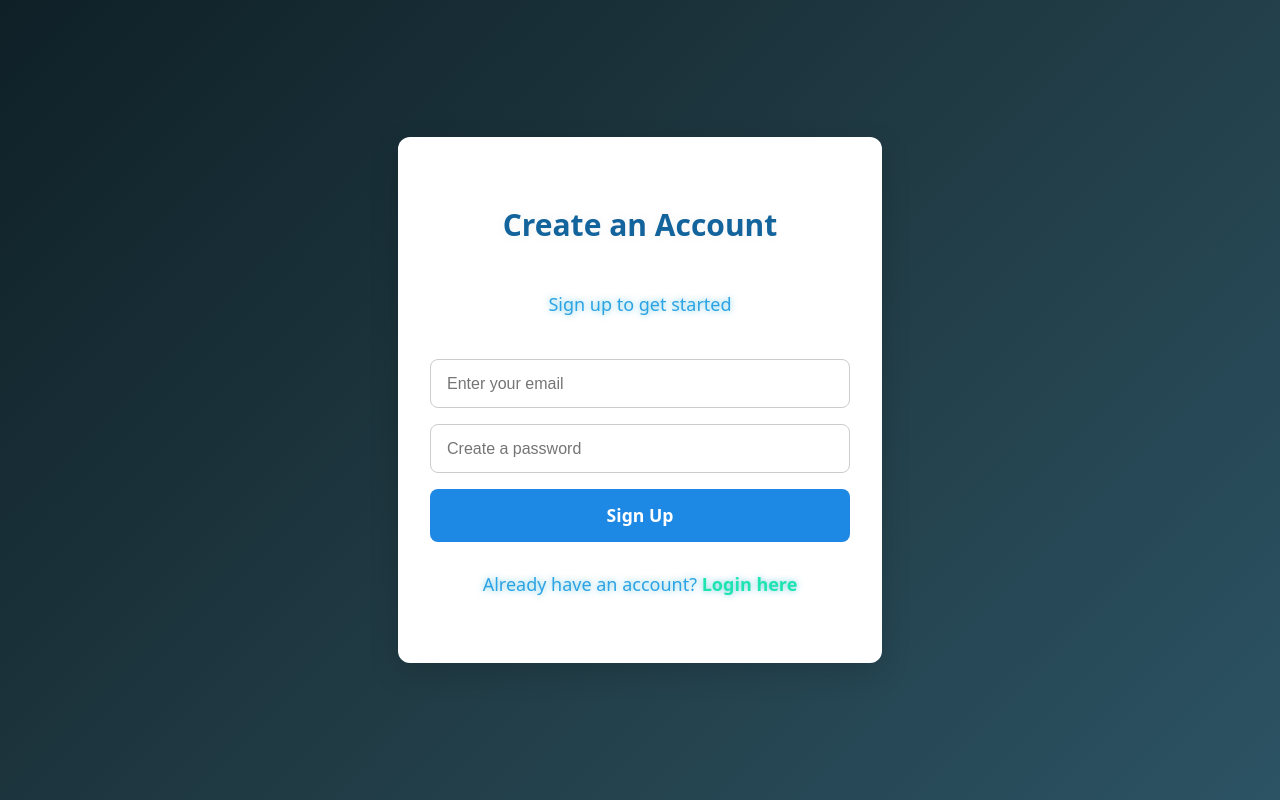
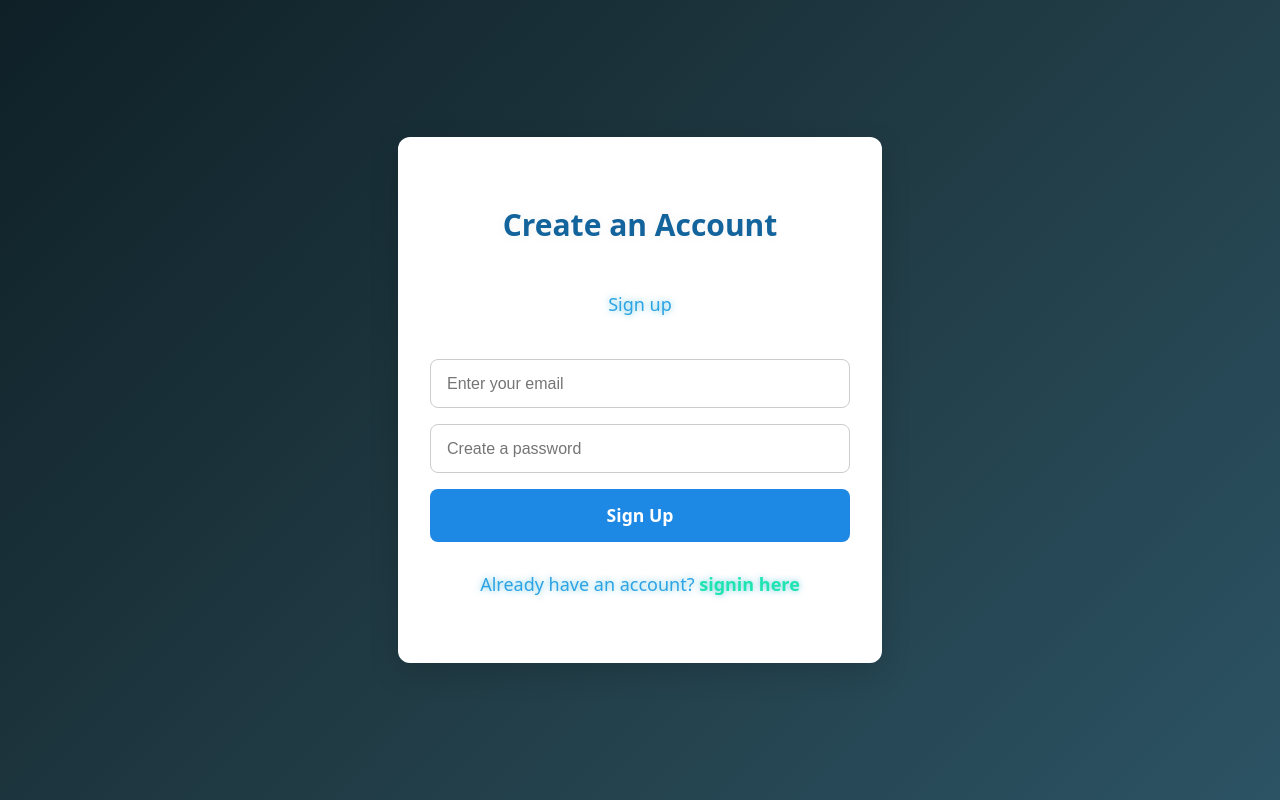
Before and after one commit to ernestanto/ecommerce2409, a React (Vite) app: page / in a window 1280 px wide. Built offline with nearby package versions, Linux system fonts and the light colour scheme; no server answers.

Commit message:
signup page changed

```diff
--- a/src/pages/Signup.jsx
+++ b/src/pages/Signup.jsx
@@ -31,7 +31,7 @@ const Signup = () => {
     <div className="signup-container">
       <form onSubmit={handleSignup} className="signup-form">
        <h2>Create an Account</h2>
-        <p>Sign up to get started</p>
+        <p>Sign up</p>
         <input
           type="email"
           placeholder="Enter your email"
@@ -49,7 +49,7 @@ const Signup = () => {
         <button type="submit">Sign Up</button>
         <p className="redirect">
           Already have an account?{' '}
-          <span onClick={() => navigate('/login')}>Login here</span>
+          <span onClick={() => navigate('/login')}>signin here</span>
         </p>
       </form>
 
```
